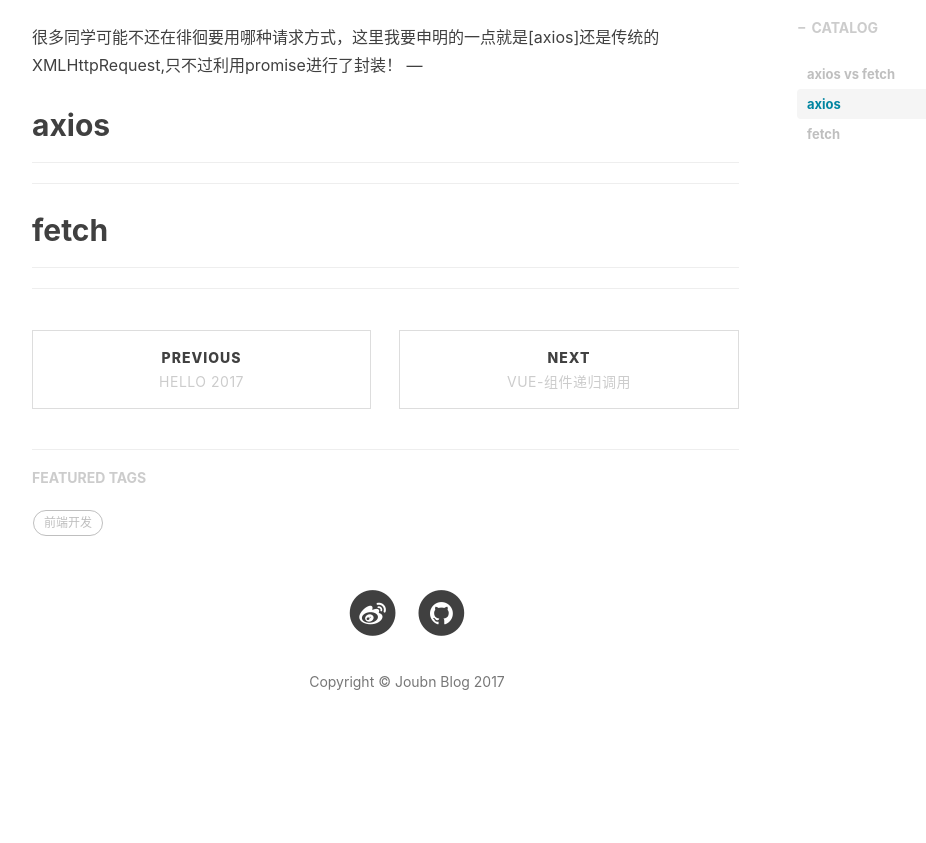
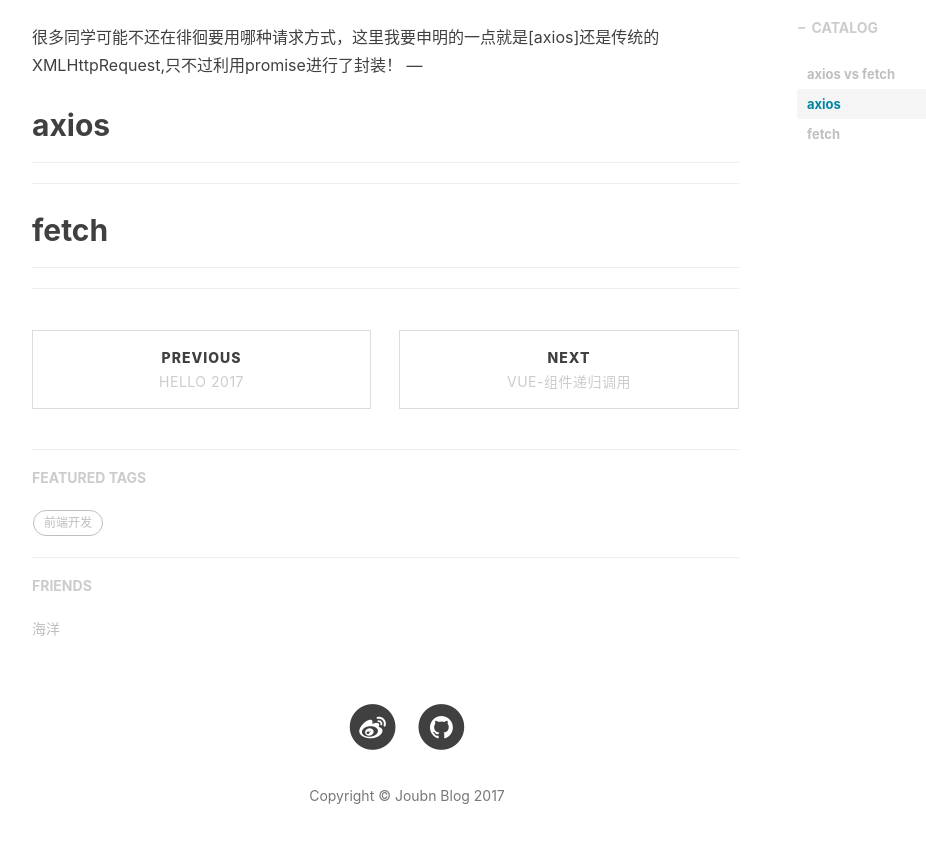
Before and after one commit to bb595700239/joubn_blog, a Jekyll site: the page built from _posts/2017-07-19-about-axios-fetch.markdown, in a window 1280 px wide and 900 px high, scrolled down 698 px. Shown: the top 843 px of the window, without its empty margins (233-1159 px from the left). Built offline with Jekyll 4.4.1, drawn with Linux system fonts in a browser that asks for light colours; nearby versions of some CDN libraries; comment, search, counter and statistics services are not loaded; before the commit the page ends 1484 px from its top, so only the background shows below that.

Commit message:
添加友链
Signed-off-by: bb595700239 <595700239@qq.com>

```diff
--- a/_config.yml
+++ b/_config.yml
@@ -85,11 +85,11 @@
 
 
 # Friends
-#friends: [
-    #{
-    #     title: "Su",
-    #     href: "http://su.gallery/"
-    # },{
+friends: [
+    {
+         title: "海洋",
+         href: "http://hineshen.github.io/"
+     },{
 
-    #}
-#]
+    }
+]
```
